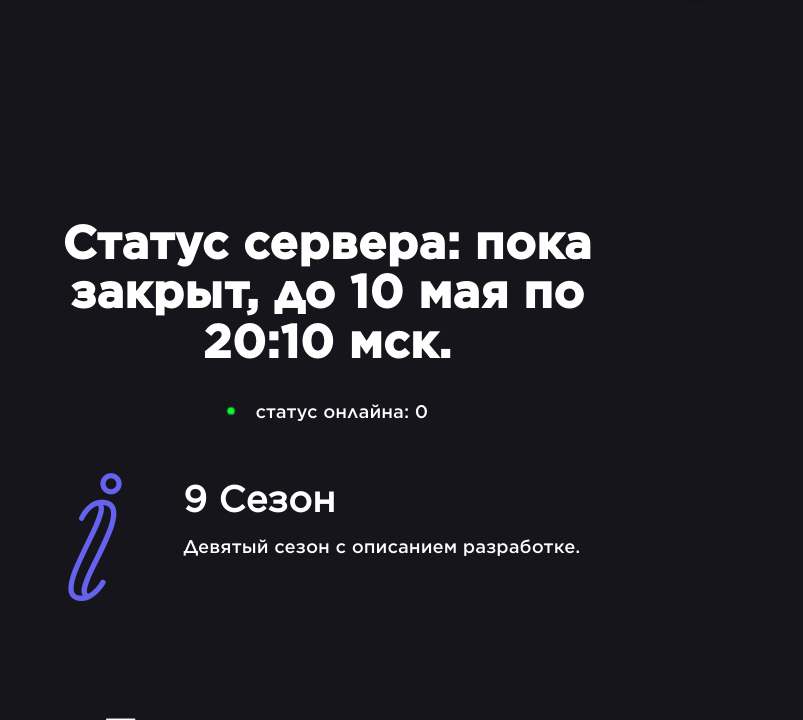
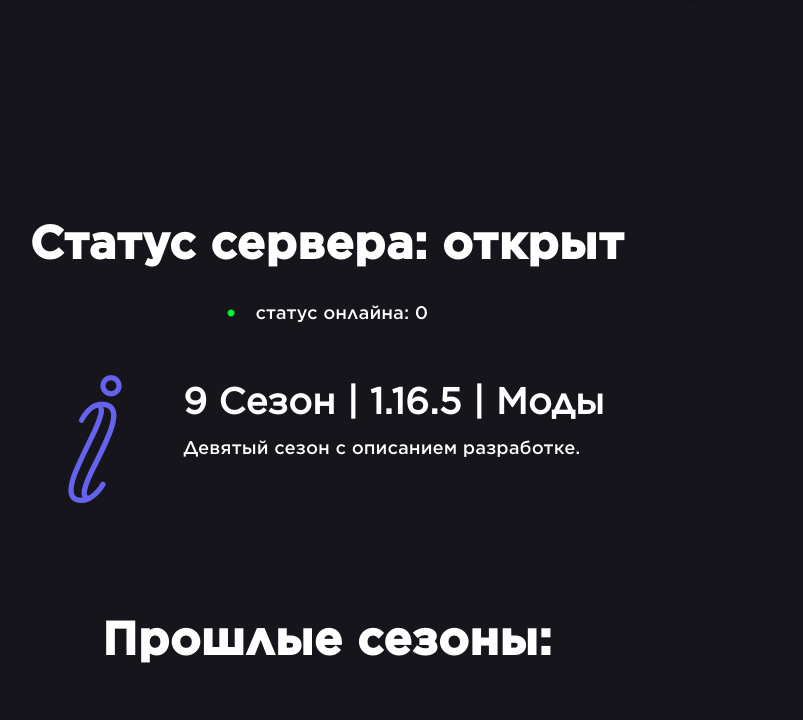
Before and after one commit to NikSavchenk0/mcvoid.net, a plain HTML site: page index.html in a window 1280 px wide. Shown: the part 673-1393 px from the top of the page, without its empty margins (313-1116 px from the left). Drawn offline with Linux system fonts and the light colour scheme; a script that the page names is missing; files whose address does not match are found by name.

Commit message:
Update index.html

```diff
--- a/index.html
+++ b/index.html
@@ -81,7 +81,7 @@
                     <p class="mbr-text mbr-fonts-style display-7">Void.net - Это целая страна на сервере майнкрафт.
 <br>Без гриферов, приватов или доната.</p>
                     <div class="mbr-section-btn mt-3"><a class="btn btn-warning display-4" href="index.html#features20-v"><span class="mobi-mbri mobi-mbri-to-ftp mbr-iconfont mbr-iconfont-btn"></span>Наши сервера</a>
-                        <a class="btn btn-white-outline display-4 animate__animated animate__delay-1s animate__fadeInUp" onclick="prompt('Скопируйте IP адрес и вставьте в ваш майнкрафт:','season009.aternos.me'); return false;">IP: season069.aternos.me</a>
+                        <a class="btn btn-white-outline display-4 animate__animated animate__delay-1s animate__fadeInUp" onclick="prompt('Скопируйте IP адрес и вставьте в ваш майнкрафт:','Season009.aternos.me:15870'); return false;">IP: season069.aternos.me</a>
                 </div>
             </div>
         </div>
@@ -96,8 +96,8 @@
     <div class="container">
         <div class="row justify-content-center">
             <div class="title col-md-12 col-lg-7">
-                <h3 class="mbr-section-title mbr-fonts-style align-center mb-4 display-2"><strong>Статус сервера: пока закрыт, до 10 мая по 20:10 мск.</strong></h3>
-              <!--h3 class="mbr-section-title mbr-fonts-style align-center mb-4 display-2"><strong>Статус сервера: открыт</strong></h3-->
+                <!--h3 class="mbr-section-title mbr-fonts-style align-center mb-4 display-2"><strong>Статус сервера: пока закрыт, до 10 мая по 20:10 мск.</strong></h3-->
+              <h3 class="mbr-section-title mbr-fonts-style align-center mb-4 display-2"><strong>Статус сервера: открыт</strong></h3>
               <!--h3 class="mbr-section-title mbr-fonts-style align-center mb-4 display-2"><strong>Статус сервера: технические неполадки</strong></h3-->
                 <h4 class="mbr-section-subtitle align-center mbr-fonts-style mb-4 display-4 animate__animated animate__delay-1s animate__fadeInUp" id="playersOnline">
                 <svg class="header-content-online" xmlns="http://www.w3.org/2000/svg" width="10" height="10" viewBox="0 0 10 10">
@@ -122,7 +122,7 @@
                 <div class="card-wrapper">
                     <span class="mbr-iconfont m-auto mbri-italic" style="font-size: 128px;"></span>
                     <div class="card-box">
-                        <h4 class="card-title mbr-fonts-style mb-2 display-5"><strong>9 Сезон</strong></h4>
+                        <h4 class="card-title mbr-fonts-style mb-2 display-5"><strong>9 Сезон | 1.16.5 | Моды</strong></h4>
                         <h5 class="card-text mbr-fonts-style display-4">Девятый сезон с описанием разработке.</h5>
                     </div>
                 </div>
```
